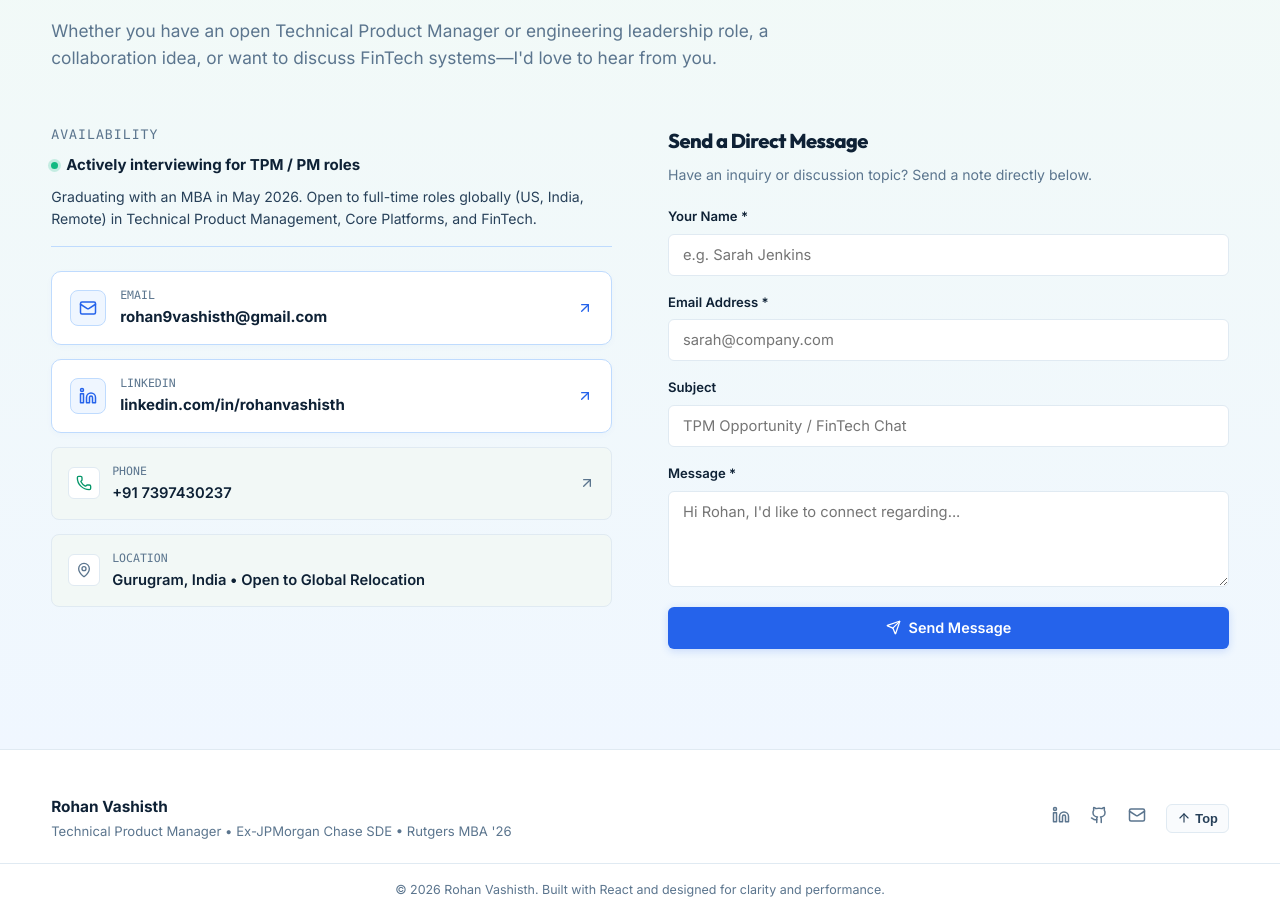
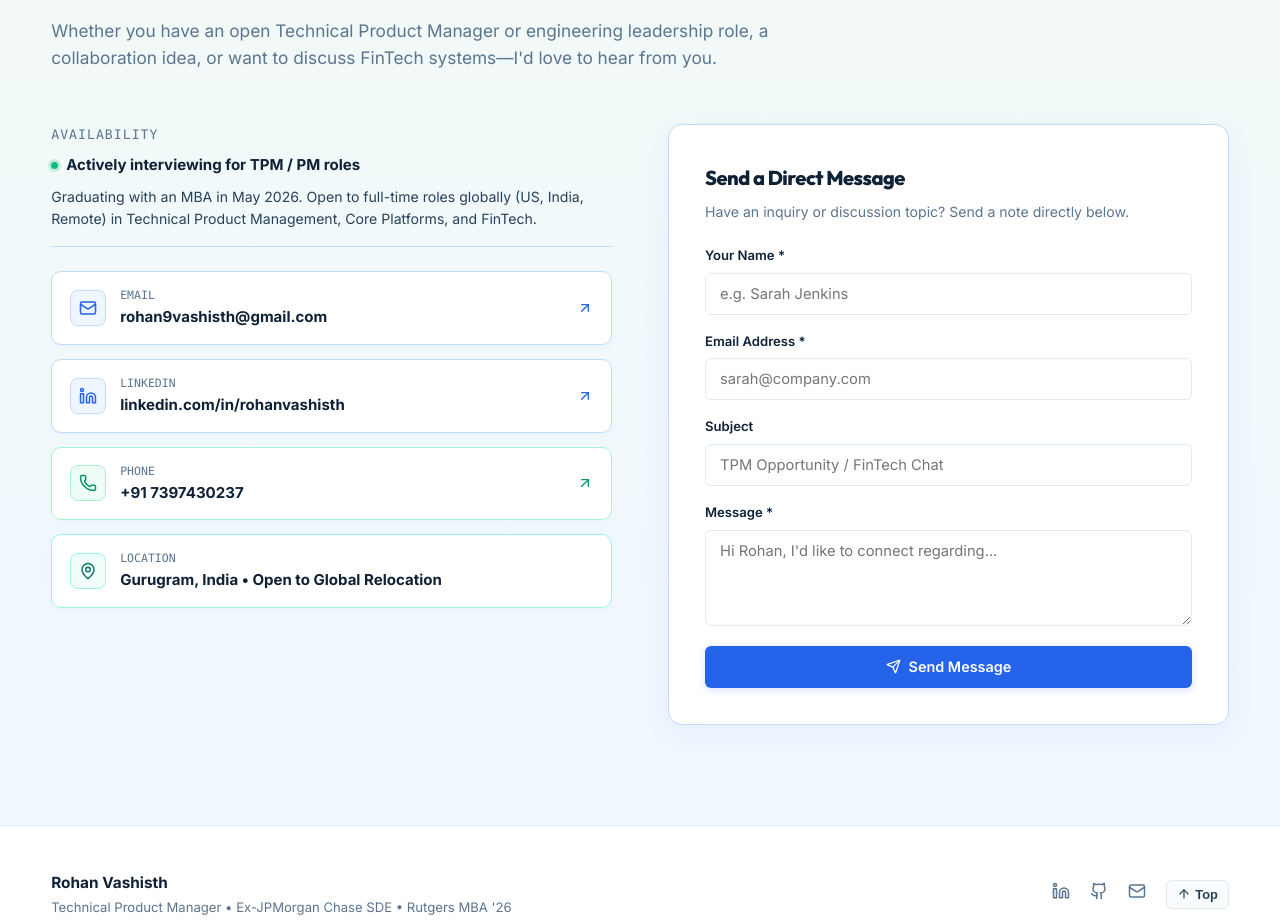
Before and after one commit to rohanvashisth/Portfolio, a React (Vite) app: page / in a window 1280 px wide. Shown: the part 10820-11742 px from the top of the page. Built offline with nearby package versions, Linux system fonts and the light colour scheme.

Commit message:
Auto-commit: saved changes on 10/14/2026, 6:39:45 PM

```diff
--- a/src/components/Contact.jsx
+++ b/src/components/Contact.jsx
@@ -174,33 +174,34 @@ export default function Contact() {
                   display: 'flex',
                   alignItems: 'center',
                   justifyContent: 'space-between',
-                  padding: '14px 16px',
-                  borderRadius: '8px',
-                  backgroundColor: 'var(--bg-subtle)',
-                  border: '1px solid var(--border-hairline)',
+                  padding: '14px 18px',
+                  borderRadius: '10px',
+                  backgroundColor: '#ffffff',
+                  border: '1px solid var(--pastel-green-border)',
                   textDecoration: 'none',
-                  transition: 'border-color var(--transition-fast), background-color var(--transition-fast)'
+                  boxShadow: '0 2px 6px rgba(5, 150, 105, 0.03)',
+                  transition: 'all 0.15s ease'
                 }}
               >
-                <div style={{ display: 'flex', alignItems: 'center', gap: '12px' }}>
+                <div style={{ display: 'flex', alignItems: 'center', gap: '14px' }}>
                   <div style={{
-                    width: '32px',
-                    height: '32px',
-                    borderRadius: '6px',
-                    backgroundColor: '#ffffff',
+                    width: '36px',
+                    height: '36px',
+                    borderRadius: '8px',
+                    backgroundColor: 'var(--pastel-green-bg)',
                     display: 'flex',
                     alignItems: 'center',
                     justifyContent: 'center',
-                    border: '1px solid var(--border-hairline)'
+                    border: '1px solid var(--pastel-green-border)'
                   }}>
-                    <Phone size={16} style={{ color: 'var(--emerald)' }} />
+                    <Phone size={18} style={{ color: 'var(--emerald)' }} />
                   </div>
                   <div>
                     <div style={{ fontSize: '0.72rem', color: 'var(--text-muted)', fontFamily: 'var(--font-mono)', textTransform: 'uppercase' }}>Phone</div>
-                    <div style={{ fontSize: '0.92rem', fontWeight: 600, color: 'var(--text-primary)' }}>+91 7397430237</div>
+                    <div style={{ fontSize: '0.94rem', fontWeight: 650, color: 'var(--text-primary)' }}>+91 7397430237</div>
                   </div>
                 </div>
-                <ArrowUpRight size={16} style={{ color: 'var(--text-muted)' }} />
+                <ArrowUpRight size={16} style={{ color: 'var(--emerald)' }} />
               </a>
 
               {/* Location */}
@@ -209,28 +210,29 @@ export default function Contact() {
                 style={{
                   display: 'flex',
                   alignItems: 'center',
-                  gap: '12px',
-                  padding: '14px 16px',
-                  borderRadius: '8px',
-                  backgroundColor: 'var(--bg-subtle)',
-                  border: '1px solid var(--border-hairline)'
+                  gap: '14px',
+                  padding: '14px 18px',
+                  borderRadius: '10px',
+                  backgroundColor: '#ffffff',
+                  border: '1px solid var(--pastel-teal-border)',
+                  boxShadow: '0 2px 6px rgba(15, 118, 110, 0.03)'
                 }}
               >
                 <div style={{
-                  width: '32px',
-                  height: '32px',
-                  borderRadius: '6px',
-                  backgroundColor: '#ffffff',
+                  width: '36px',
+                  height: '36px',
+                  borderRadius: '8px',
+                  backgroundColor: 'var(--pastel-teal-bg)',
                   display: 'flex',
                   alignItems: 'center',
                   justifyContent: 'center',
-                  border: '1px solid var(--border-hairline)'
+                  border: '1px solid var(--pastel-teal-border)'
                 }}>
-                  <MapPin size={16} style={{ color: 'var(--text-muted)' }} />
+                  <MapPin size={18} style={{ color: 'var(--pastel-teal-text)' }} />
                 </div>
                 <div>
                   <div style={{ fontSize: '0.72rem', color: 'var(--text-muted)', fontFamily: 'var(--font-mono)', textTransform: 'uppercase' }}>Location</div>
-                  <div style={{ fontSize: '0.92rem', fontWeight: 600, color: 'var(--text-primary)' }}>Gurugram, India • Open to Global Relocation</div>
+                  <div style={{ fontSize: '0.94rem', fontWeight: 650, color: 'var(--text-primary)' }}>Gurugram, India • Open to Global Relocation</div>
                 </div>
               </div>
 
@@ -238,10 +240,19 @@ export default function Contact() {
 
           </div>
 
-          {/* Right Column: Integrated Inquiry Form */}
-          <div style={{ textAlign: 'left' }}>
-            <div style={{ marginBottom: '20px' }}>
-              <h3 style={{ fontSize: '1.25rem', fontWeight: 750, color: 'var(--text-primary)', marginBottom: '6px' }}>
+          {/* Right Column: Integrated Inquiry Form in Elevated Pastel Card */}
+          <div
+            style={{
+              textAlign: 'left',
+              backgroundColor: '#ffffff',
+              border: '1px solid var(--pastel-blue-border)',
+              borderRadius: '14px',
+              padding: '36px',
+              boxShadow: '0 8px 30px rgba(37, 99, 235, 0.06)'
+            }}
+          >
+            <div style={{ marginBottom: '22px' }}>
+              <h3 style={{ fontSize: '1.25rem', fontWeight: 800, color: 'var(--text-primary)', marginBottom: '6px' }}>
                 Send a Direct Message
               </h3>
               <p style={{ fontSize: '0.88rem', color: 'var(--text-muted)' }}>
```
